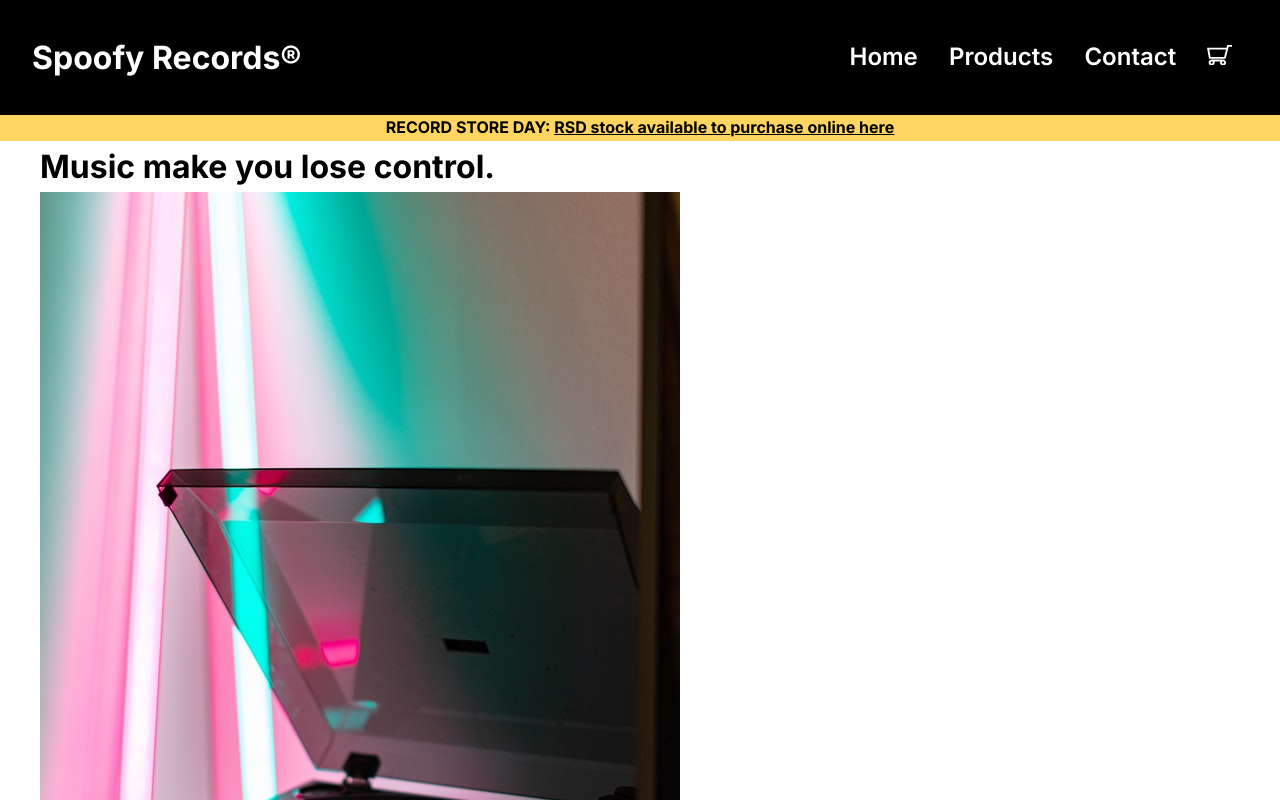
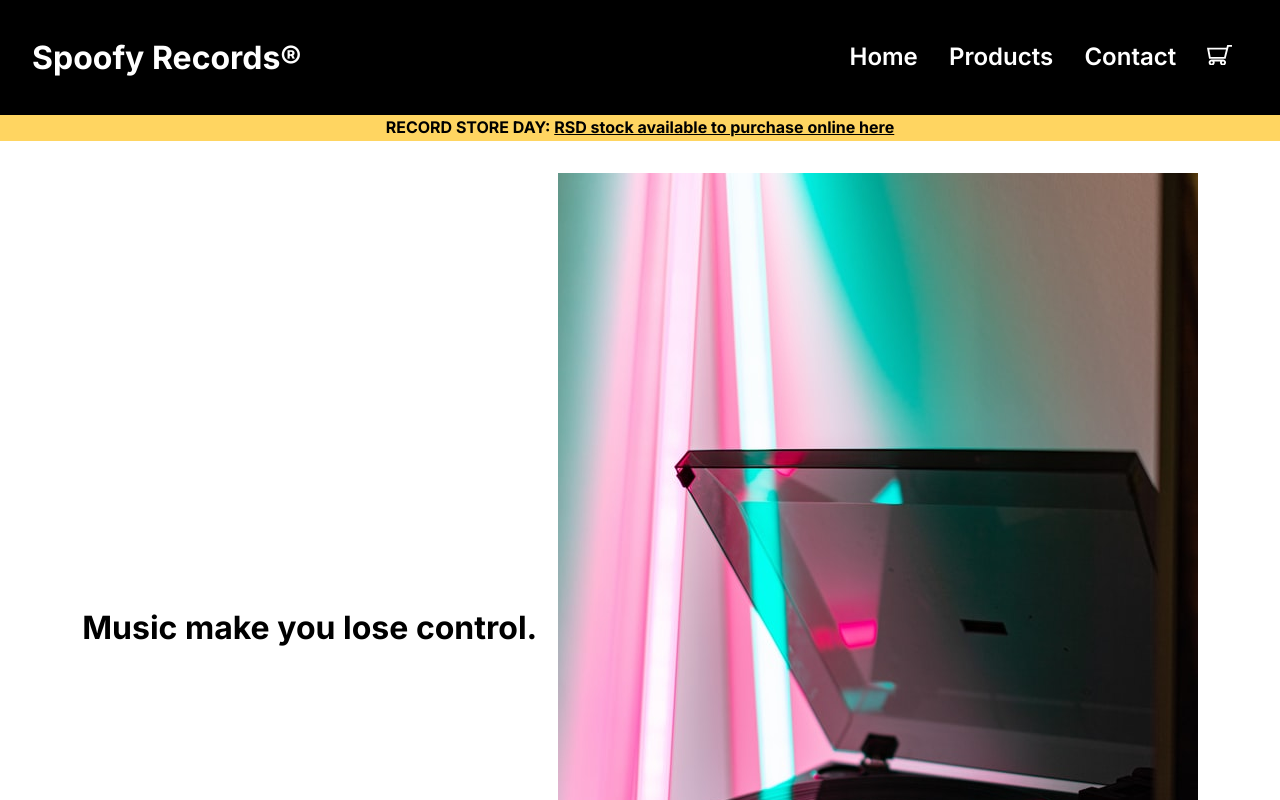
Before and after one commit to IanLuong/shopping-cart, a React (Create React App) app: page / in a window 1280 px wide. Shown: the top 800 px of the page. Built offline with nearby package versions, Linux system fonts and the light colour scheme.

Commit message:
Add github pages support

```diff
--- a/package.json
+++ b/package.json
@@ -1,11 +1,13 @@
 {
   "name": "shopping-cart",
   "version": "0.1.0",
+  "homepage": "https://ianluong.github.io/shopping-cart",
   "private": true,
   "dependencies": {
     "@testing-library/jest-dom": "^5.16.4",
     "@testing-library/react": "^13.3.0",
     "@testing-library/user-event": "^13.5.0",
+    "gh-pages": "^4.0.0",
     "react": "^18.1.0",
     "react-dom": "^18.1.0",
     "react-router-dom": "^6.3.0",
@@ -14,6 +16,8 @@
     "web-vitals": "^2.1.4"
   },
   "scripts": {
+    "predeploy": "npm run build",
+    "deploy": "gh-pages -d build",
     "start": "react-scripts start",
     "build": "react-scripts build",
     "test": "react-scripts test",
--- a/src/style.css
+++ b/src/style.css
@@ -279,7 +279,7 @@ main {
     align-items: center;
 }
 
-.cart-buttons button{
+.cart-buttons button {
     margin-left: 1em;
     font-weight: 700;
 }
@@ -289,3 +289,10 @@ main {
     align-self: flex-end;
     display: flex;
 }
+
+.carousel-item {
+    display: flex;
+    justify-content: space-around;
+    align-items: center;
+    padding: 2em;
+}
```
Also changed, not shown: 1 other file (tests, documents, lock files or other folders).
